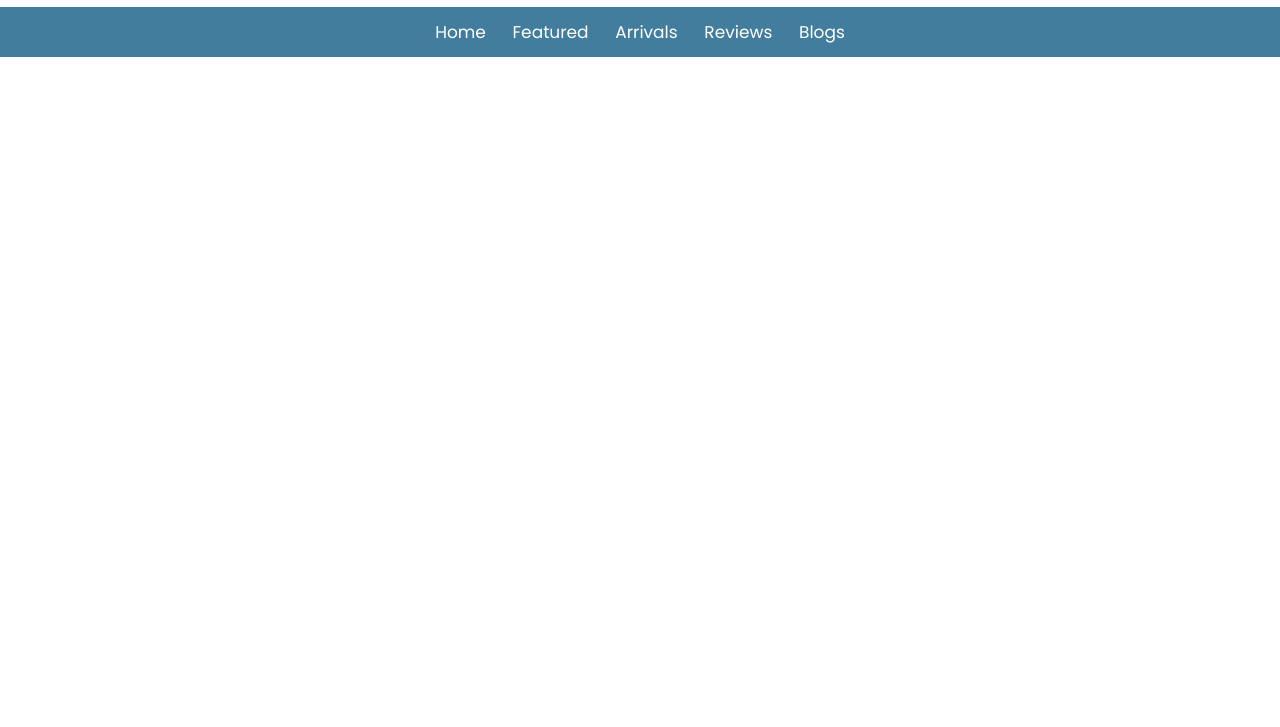
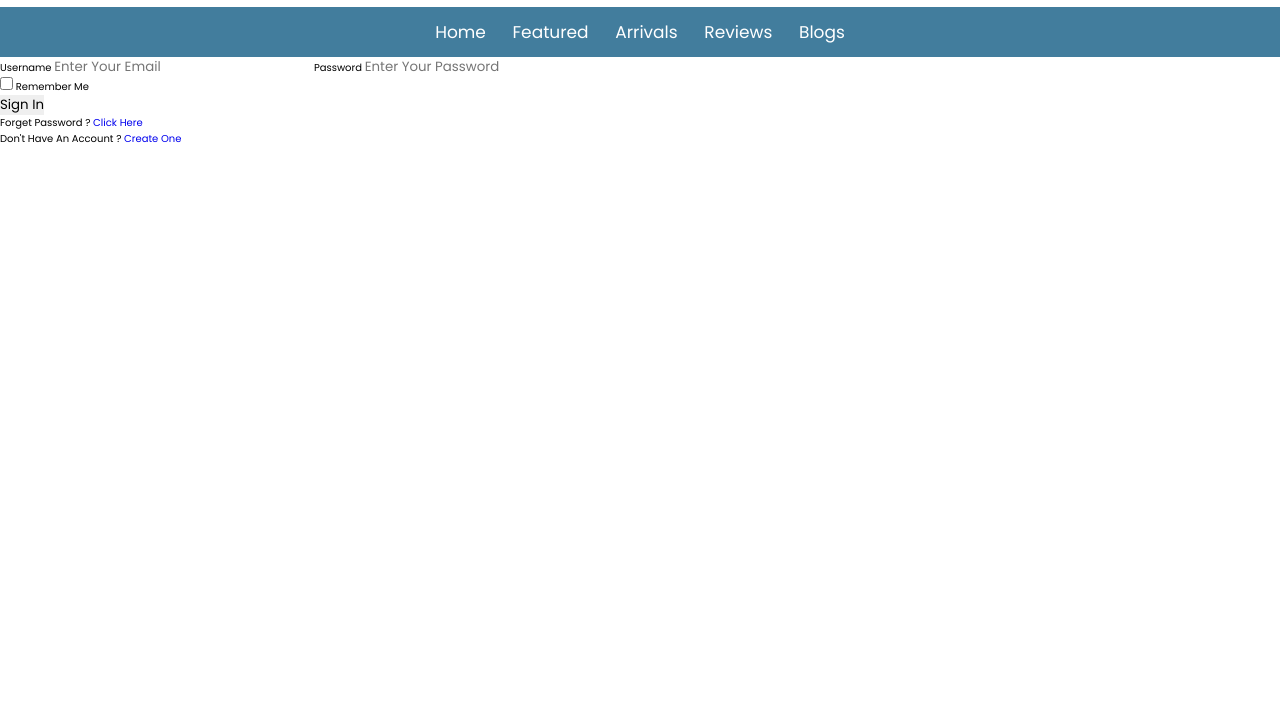
Before and after one commit to Amjad584/med-shelf, a plain HTML site: page index.html in a window 1280 px wide. Shown: the part 73-800 px from the top of the page. Drawn offline with Linux system fonts and the light colour scheme.

Commit message:
Added login form

```diff
--- a/index.html
+++ b/index.html
@@ -38,6 +38,8 @@
         </div>
     </header>
     <!-- header ends -->
+
+    <!-- navigation -->
     <nav class="bottom-navbar">
         <a href="#home" class="fas fa-home"></a>
         <a href="#featured" class="fas fa-list"></a>
@@ -45,6 +47,23 @@
         <a href="#reviews" class="fas fa-comments"></a>
         <a href="#contact" class="fas fa-blog"></a>
     </nav>
+
+    <!-- login form -->
+    <div class="login-form-container">
+        <form action="">
+            <span>Username</span>
+            <input type="email" name="" placeholder="Enter your email" id="">
+            <span>Password</span>
+            <input type="password" name="" placeholder="Enter your password" id="">
+            <div class="checkbox">
+                <input type="checkbox" name="" id="remember-me">
+                <label for="remember-me"> remember me</label>
+            </div>
+            <input type="submit" value="sign in" class="btn">
+            <p>forget password ? <a href="#">click here</a></p>
+            <p>don't have an account ? <a href="#">create one</a></p>
+        </form>
+    </div>
     <main></main>
     <footer></footer>
 
```
